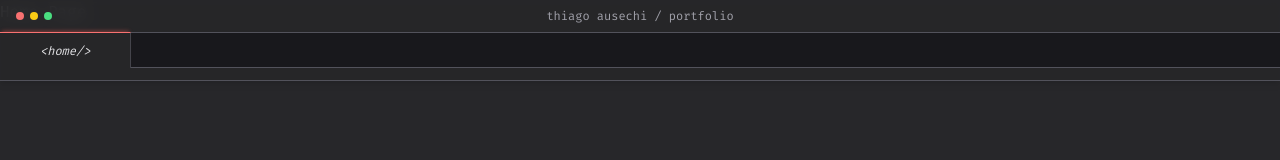
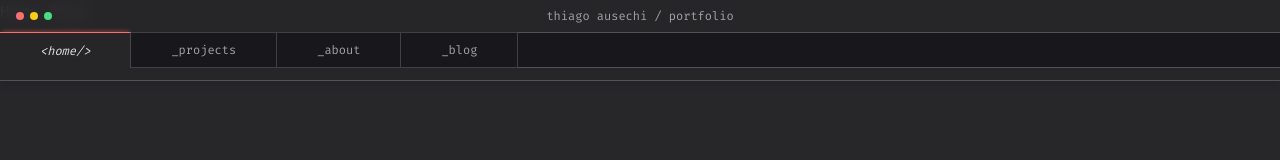
Before and after one commit to thiagoausechi/thiagoausechi, a Next.js app: page / in a window 1280 px wide. Shown: the top 160 px of the page. Built offline with nearby package versions, Linux system fonts and the light colour scheme; a web font is replaced by a local one.

Commit message:
refactor: :recycle: Added Pages' Link into dedicated file

```diff
--- /dev/null
+++ b/src/assets/pages-links.ts
@@ -0,0 +1,6 @@
+export default [
+  { href: '/',         label: 'home',     disabled: false },
+  { href: '/projects', label: 'projects', disabled: true  },
+  { href: '/about',    label: 'about',    disabled: true  },
+  { href: '/blog',     label: 'blog',     disabled: true  },
+]
--- a/src/components/organism/header/index.tsx
+++ b/src/components/organism/header/index.tsx
@@ -3,14 +3,7 @@ import tw from 'tailwind-styled-components'
 import WindowButtons from '../../molecules/window-buttons'
 import NavTab from '../../atoms/nav-tab'
 
-// TODO: Refactor this code
-// FIXME: Add the links to the other pages
-const links = [
-  { href: '/', label: 'home' },
-  /*{ href: '/projects', label: 'projects' },
-  { href: '/about', label: 'about' },
-  { href: '/blog', label: 'blog' },*/
-]
+import TabsLinks from '../../../assets/pages-links'
 
 export default function Header() {
   return (
@@ -20,8 +13,8 @@ export default function Header() {
         <Title>thiago ausechi / portfolio</Title>
       </Taskbar>
       <Tabs>
-        {links.map(({ href, label }) => (
-          <NavTab key={href} href={href} title={label} />
+        {TabsLinks.map(({ href, label, disabled }) => (
+          <NavTab key={href} href={href} title={label} disabled={disabled} />
         ))}
         <Filler />
       </Tabs>
```
